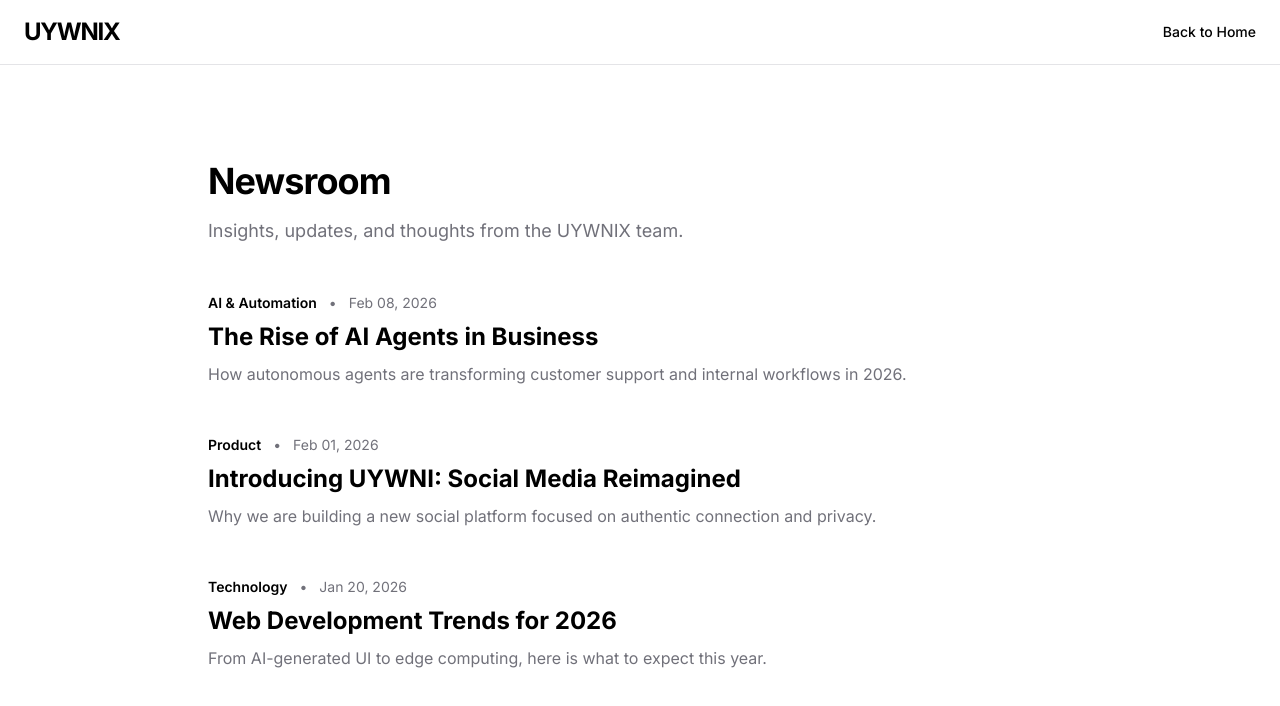
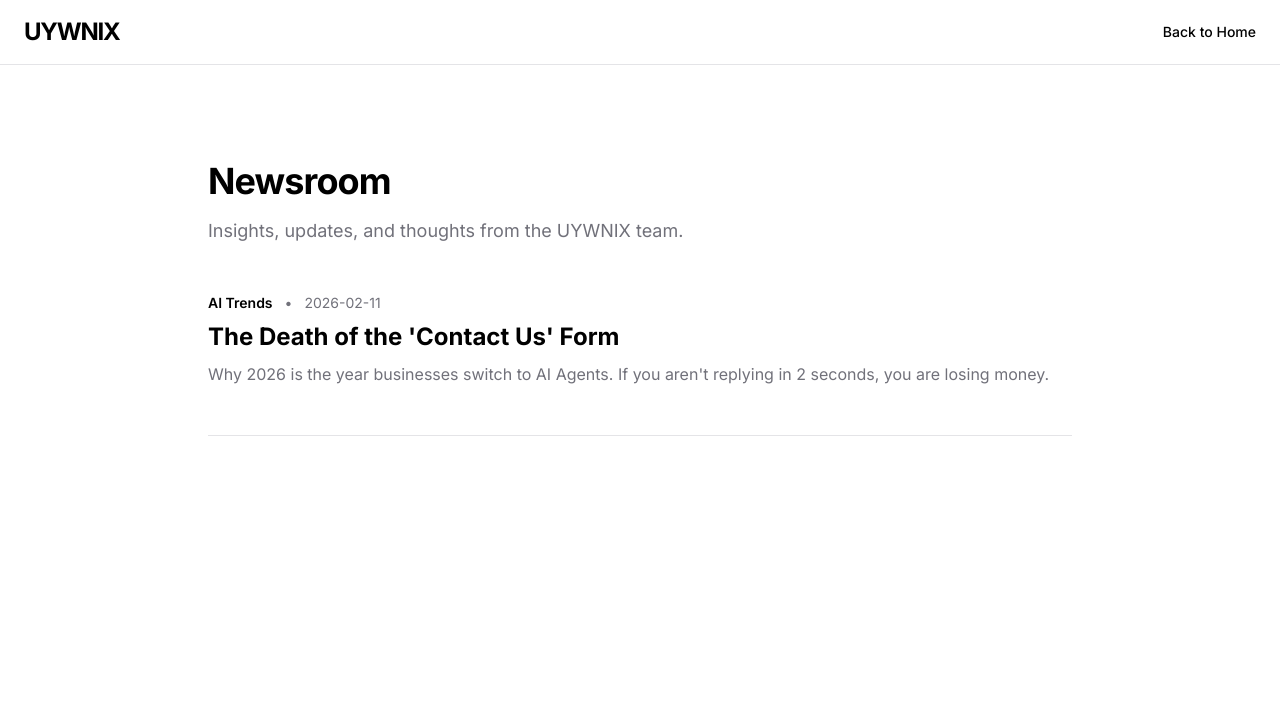
Before and after one commit to Tayyabhusayn/uywnix, a Next.js app: page /newsroom in a window 1280 px wide. Shown: the top 706 px of the page. Built offline with nearby package versions, Linux system fonts and the light colour scheme.

Commit message:
Implement MDX Blog System

```diff
--- a/app/newsroom/page.tsx
+++ b/app/newsroom/page.tsx
@@ -1,5 +1,6 @@
 import Link from "next/link";
 import { Metadata } from "next";
+import { getSortedPostsData } from "@/lib/posts";
 
 export const metadata: Metadata = {
   title: "Newsroom - UYWNIX AI & Tech Insights | #1 Tech Blog",
@@ -7,31 +8,9 @@ export const metadata: Metadata = {
   keywords: "AI News, Tech Blog, Business Automation Insights, UYWNIX Newsroom",
 };
 
-const articles = [
-  {
-    id: 1,
-    title: "The Rise of AI Agents in Business",
-    excerpt: "How autonomous agents are transforming customer support and internal workflows in 2026.",
-    date: "Feb 08, 2026",
-    category: "AI & Automation"
-  },
-  {
-    id: 2,
-    title: "Introducing UYWNI: Social Media Reimagined",
-    excerpt: "Why we are building a new social platform focused on authentic connection and privacy.",
-    date: "Feb 01, 2026",
-    category: "Product"
-  },
-  {
-    id: 3,
-    title: "Web Development Trends for 2026",
-    excerpt: "From AI-generated UI to edge computing, here is what to expect this year.",
-    date: "Jan 20, 2026",
-    category: "Technology"
-  }
-];
+export default function NewsroomPage() {
+  const allPosts = getSortedPostsData();
 
-export default function NewsroomPage() {
   return (
     <div className="min-h-screen bg-background">
       <nav className="w-full border-b border-border bg-background/80 backdrop-blur-md sticky top-0 z-50">
@@ -48,8 +27,9 @@ export default function NewsroomPage() {
         <p className="text-muted-foreground mb-12 text-lg">Insights, updates, and thoughts from the UYWNIX team.</p>
 
         <div className="space-y-12">
-          {articles.map((article) => (
-            <article key={article.id} className="group cursor-pointer">
+          {allPosts.map((article) => (
+            <article key={article.id} className="group cursor-pointer border-b border-border pb-12">
+              <Link href={`/newsroom/${article.id}`}>
                 <div className="flex flex-col md:flex-row gap-6 md:items-center">
                   <div className="flex-1">
                     <div className="flex items-center gap-3 text-sm text-muted-foreground mb-2">
@@ -65,6 +45,7 @@ export default function NewsroomPage() {
                     </p>
                   </div>
                 </div>
+              </Link>
             </article>
           ))}
         </div>
--- /dev/null
+++ b/content/posts/death-of-contact-form.md
@@ -0,0 +1,19 @@
+---
+title: "The Death of the 'Contact Us' Form"
+date: "2026-02-11"
+category: "AI Trends"
+excerpt: "Why 2026 is the year businesses switch to AI Agents. If you aren't replying in 2 seconds, you are losing money."
+---
+
+The traditional "Contact Us" form is dying. In 2026, customers expect instant answers.
+
+## The 5-Minute Rule
+Data shows that if you don't respond to a lead within 5 minutes, the chance of closing that deal drops by **400%**.
+
+## Enter the AI Agent
+An AI Agent lives on your website and acts as a 24/7 employee. It doesn't just "chat" — it has skills:
+1.  **Qualifies Leads:** Asks budget, timeline, and needs.
+2.  **Books Meetings:** Checks your calendar and schedules calls.
+3.  **Syncs Data:** Puts everything into your CRM.
+
+At UYWNIX, we install these agents for businesses, replacing the need for expensive support teams.
--- /dev/null
+++ b/lib/posts.ts
@@ -0,0 +1,45 @@
+import fs from 'fs';
+import path from 'path';
+import matter from 'gray-matter';
+
+const postsDirectory = path.join(process.cwd(), 'content/posts');
+
+export function getSortedPostsData() {
+  // Check if directory exists
+  if (!fs.existsSync(postsDirectory)) {
+    return [];
+  }
+
+  const fileNames = fs.readdirSync(postsDirectory);
+  const allPostsData = fileNames.map((fileName) => {
+    const id = fileName.replace(/\.md$/, '');
+    const fullPath = path.join(postsDirectory, fileName);
+    const fileContents = fs.readFileSync(fullPath, 'utf8');
+    const matterResult = matter(fileContents);
+
+    return {
+      id,
+      ...(matterResult.data as { date: string; title: string; category: string; excerpt: string }),
+    };
+  });
+
+  return allPostsData.sort((a, b) => {
+    if (a.date < b.date) {
+      return 1;
+    } else {
+      return -1;
+    }
+  });
+}
+
+export function getPostData(id: string) {
+  const fullPath = path.join(postsDirectory, `${id}.md`);
+  const fileContents = fs.readFileSync(fullPath, 'utf8');
+  const matterResult = matter(fileContents);
+
+  return {
+    id,
+    content: matterResult.content,
+    ...matterResult.data,
+  };
+}
--- a/package.json
+++ b/package.json
@@ -9,7 +9,10 @@
     "lint": "eslint"
   },
   "dependencies": {
+    "date-fns": "^4.1.0",
+    "gray-matter": "^4.0.3",
     "next": "16.1.6",
+    "next-mdx-remote": "^5.0.0",
     "react": "19.2.3",
     "react-dom": "19.2.3"
   },
```
Also changed, not shown: 1 other file (tests, documents, lock files or other folders). Lines whose indentation alone changed are shown as unchanged.
